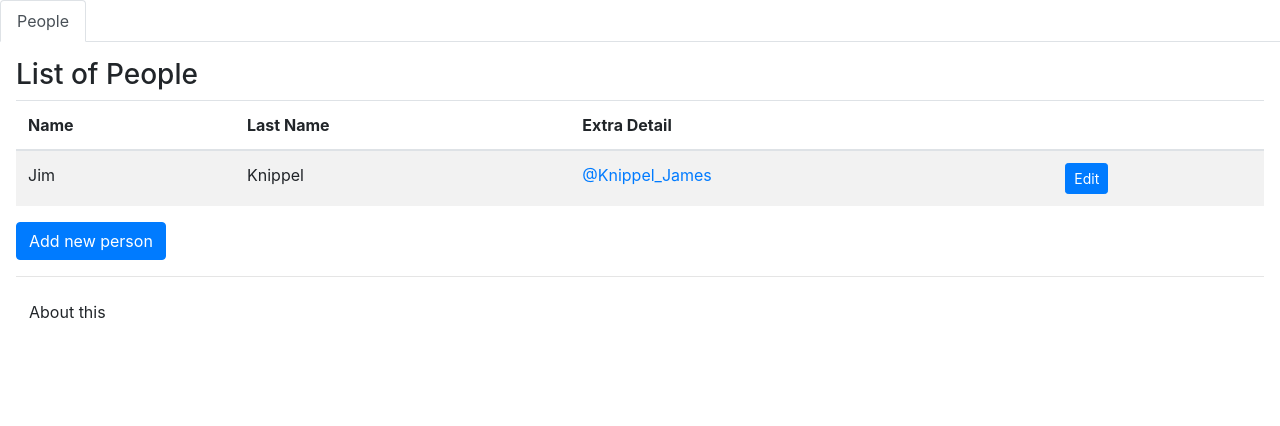
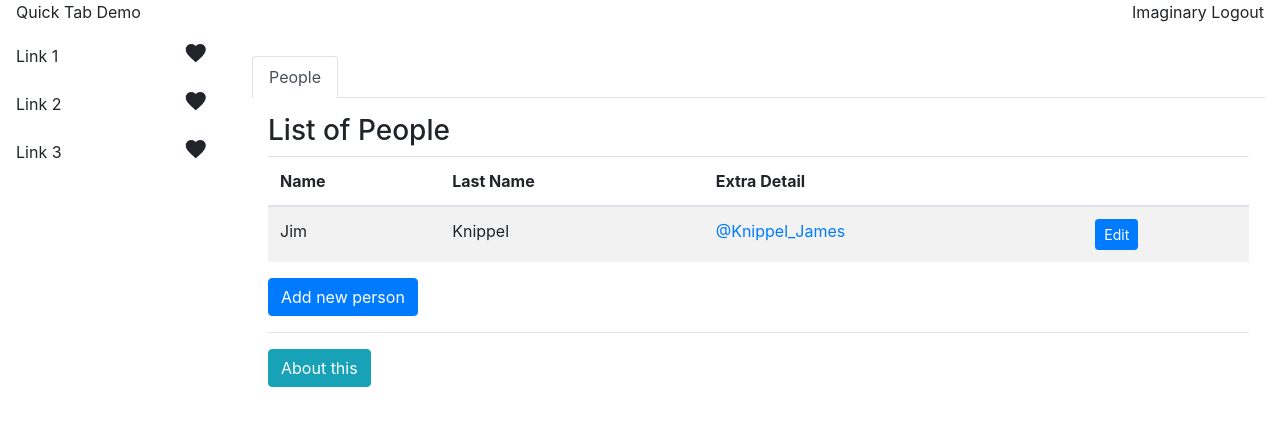
Before and after one commit to JamesKnippel/ng9DynamiTab, an Angular app: page / in a window 1280 px wide. Shown: the top 426 px of the page. Built offline with nearby package versions, Linux system fonts and the light colour scheme.

Commit message:
added some mat components

```diff
--- a/src/app/app.component.html
+++ b/src/app/app.component.html
@@ -1,10 +1,33 @@
+<div>
+<mat-toolbar color="primary">
+  <span>Quick Tab Demo</span>
+  <!-- This fills the remaining space of the current row -->
+  <span class="example-fill-remaining-space"></span>
+  <span>Imaginary Logout</span>
+</mat-toolbar>
+</div>
+
+
+<div>
+  <mat-sidenav-container class="example-container">
+    <mat-sidenav mode="side" opened>
+      <mat-nav-list>
+        <mat-list-item *ngFor="let link of links">
+          <a matLine href="...">{{ link }}</a>
+          <button class="btn" mat-icon-button color="warn" aria-label="Example icon button with a heart icon">
+            <mat-icon>favorite</mat-icon>
+          </button>
+        </mat-list-item>
+      </mat-nav-list>
+    </mat-sidenav>
+    <mat-sidenav-content>
       <tabs>
         <app-tab [tabTitle]="'People'">
           <h3>List of People</h3>
           <app-people-list [people]="people" (addPerson)="onAddPerson()" (editPerson)="onEditPerson($event)">
           </app-people-list>
           <hr />
-    <button class="btn btn-default" (click)="onOpenAbout()"><i class="glyphicon glyphicon-question-sign"></i> About
+          <button class="btn btn-info" (click)="onOpenAbout()"><i class="glyphicon glyphicon-question-sign"></i> About
             this</button>
         </app-tab>
       </tabs>
@@ -31,3 +54,7 @@
           Visit me on <a href="https://twitter.com/juristr">Twitter</a> or on <a href="https://juristr.com/blog">blog</a>.
         </p> -->
       </ng-template>
+
+    </mat-sidenav-content>
+  </mat-sidenav-container>
+</div>
--- a/src/app/app.component.scss
+++ b/src/app/app.component.scss
@@ -0,0 +1,19 @@
+// .example-container {
+//   position: absolute;
+//   top: 0;
+//   bottom: 0;
+//   left: 0;
+//   right: 0;
+//   background: #eee;
+// }
+
+mat-sidenav {
+  display: flex;
+  width: 18.5%;
+}
+
+.example-fill-remaining-space {
+  /* This fills the remaining space, by using flexbox.
+     Every toolbar row uses a flexbox row layout. */
+  flex: 1 1 auto;
+}
--- a/src/app/app.component.ts
+++ b/src/app/app.component.ts
@@ -1,6 +1,7 @@
 import { Component, ViewChild } from '@angular/core';
 import { Tabs } from '../app/tabs/tab-container/tab-container.component';
 import { Tab } from '../app/tabs/tab/tab.component';
+
 
 
 @Component({
@@ -12,6 +13,12 @@ export class AppComponent {
   @ViewChild('peopleEdit') editPersonTemplate;
   @ViewChild('about') aboutTemplate;
   @ViewChild(Tabs) tabsComponent;
+
+  links = [
+    'Link 1',
+    'Link 2',
+    'Link 3',
+  ];
 
   people = [
     {
--- a/src/app/tabs/tab-container/tab-container.component.html
+++ b/src/app/tabs/tab-container/tab-container.component.html
@@ -1,11 +1,14 @@
+<div class="container">
   <ul class="nav nav-tabs">
     <li *ngFor="let tab of tabs" (click)="selectTab(tab)" [class.active]="tab.active" class="nav-item">
       <a href="#" class="nav-link active">{{tab.title}}</a>
     </li>
     <!-- dynamic tabs -->
     <li *ngFor="let tab of dynamicTabs" (click)="selectTab(tab)" [class.active]="tab.active">
-    <a href="#" class="nav-link active">{{tab.title}} <span class="tab-close" *ngIf="tab.isCloseable" (click)="closeTab(tab)">x</span></a>
+      <a href="#" class="nav-link active">{{tab.title}} <span class="tab-close" *ngIf="tab.isCloseable"
+          (click)="closeTab(tab)">x</span></a>
     </li>
   </ul>
   <ng-content></ng-content>
   <ng-template dynamic-tabs #container></ng-template>
+</div>
--- a/src/app/tabs/tab-container/tab-container.component.scss
+++ b/src/app/tabs/tab-container/tab-container.component.scss
@@ -3,3 +3,7 @@
   text-align: right;
   cursor: pointer;
 }
+
+.container {
+  margin-top: 2rem;
+}
```
Also changed, not shown: src/app/app.module.ts (+12 -1 lines). Lines whose indentation alone changed are shown as unchanged.
